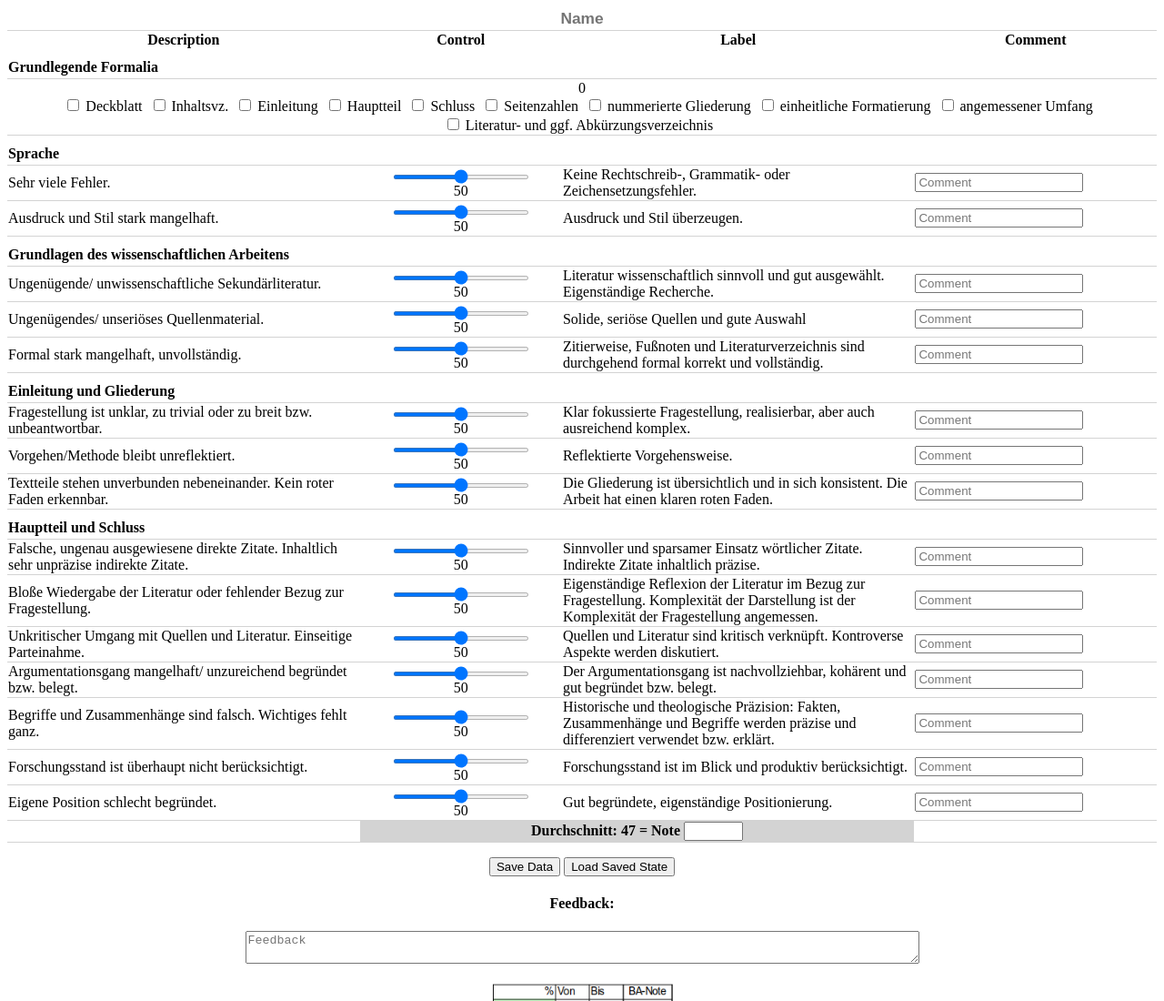
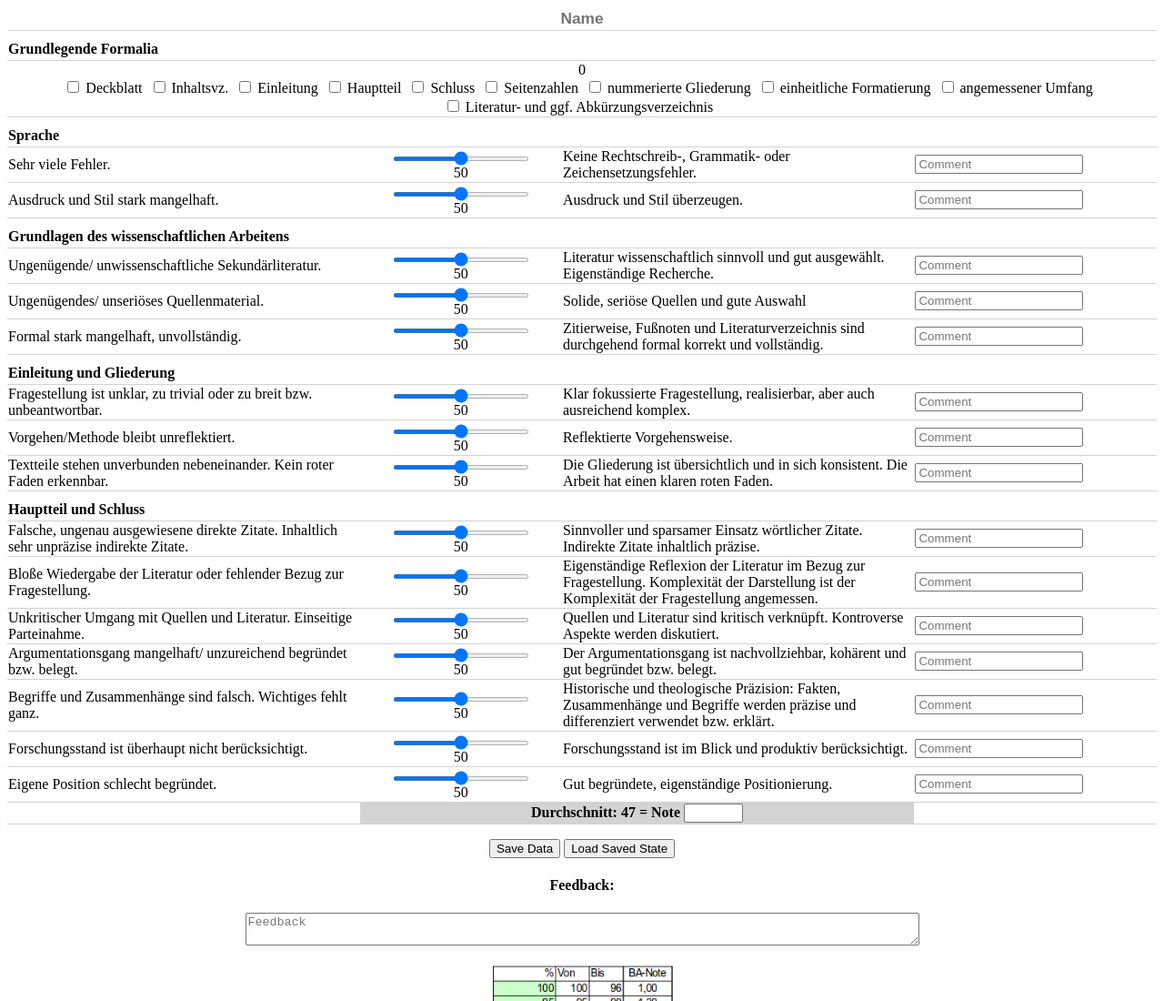
Before and after one commit to the-quotient/grading-framework-papers, a plain HTML site: page index.html in a window 1280 px wide. Shown: the top 1100 px of the page at 91% size. Drawn offline with Linux system fonts and the light colour scheme.

Commit message:
First row fixed

```diff
--- a/index.html
+++ b/index.html
@@ -2,7 +2,7 @@
 <html lang="en">
   <head>
     <meta charset="utf-8" />
-    <title>MVC Slider Demo (JSON Data with Save/Load)</title>
+    <title>Grading Framework</title>
     <meta name="viewport" content="width=device-width, initial-scale=1" />
     <link rel="stylesheet" href="./css/style.css" />
   </head>
@@ -20,12 +20,6 @@
                 aria-label="Name"
               />
             </td>
-          </tr>
-          <tr>
-            <th>Description</th>
-            <th>Control</th>
-            <th>Label</th>
-            <th>Comment</th>
           </tr>
         </thead>
         <tbody>
```
